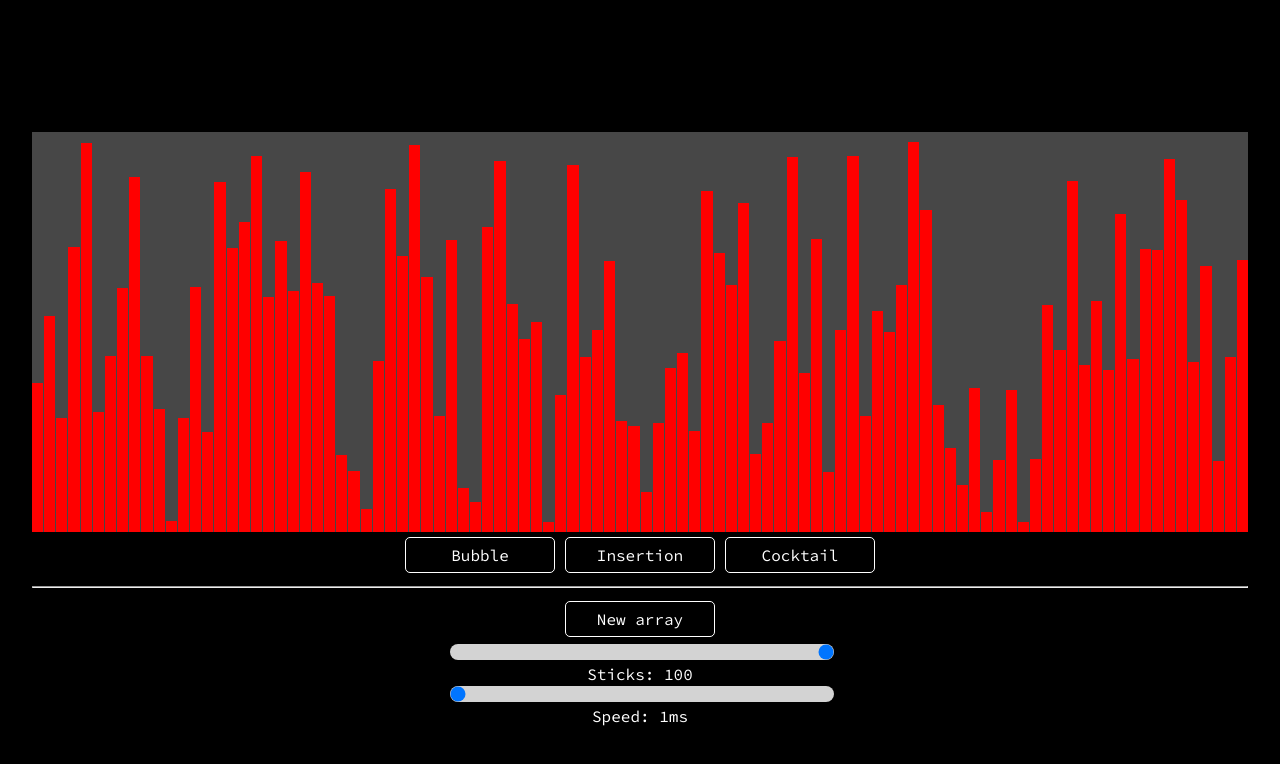
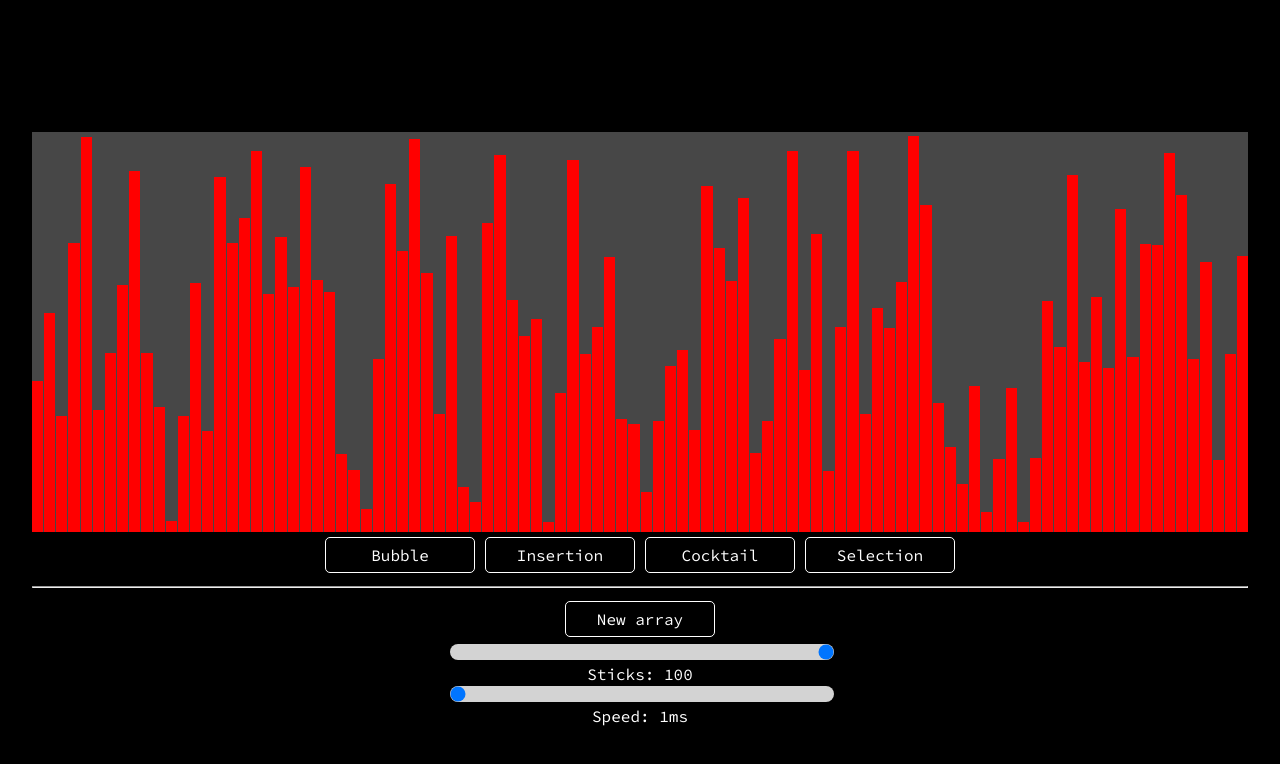
Before and after one commit to williameliasson-dev/sorting-algo, a React (Vite) app: page / in a window 1280 px wide. Shown: the top 764 px of the page. Built offline with nearby package versions, Linux system fonts and the light colour scheme.

Commit message:
+selection

```diff
--- /dev/null
+++ b/algorithms/selectionSort.js
@@ -0,0 +1,27 @@
+export default async function selectionSort(arr, setArr, speed) {
+  const timer = (ms) => new Promise((res) => setTimeout(res, ms));
+  for (let i = 0; i < arr.length; i++) {
+    let lowest = i;
+
+    for (let j = i + 1; j < arr.length; j++) {
+      arr[j].state = "active";
+      setArr([...arr]);
+      arr[lowest].state = "passive";
+      setArr([...arr]);
+      await timer(speed);
+      arr[j].state = "none";
+      setArr([...arr]);
+      arr[lowest].state = "none";
+      setArr([...arr]);
+      if (arr[j].height < arr[lowest].height) {
+        lowest = j;
+      }
+    }
+    if (lowest !== i) {
+      // Swap
+      [arr[i], arr[lowest]] = [arr[lowest], arr[i]];
+    }
+  }
+  console.table([arr]);
+  return arr;
+}
--- a/src/components/Sticks/Sticks.jsx
+++ b/src/components/Sticks/Sticks.jsx
@@ -3,6 +3,7 @@ import "./Sticks.css";
 import bblSort from "../../../algorithms/bubbelSort";
 import insertionSort from "../../../algorithms/insertionSort";
 import cocktailSort from "../../../algorithms/cocktailSort";
+import selectionSort from "../../../algorithms/selectionSort";
 
 const Sticks = (props) => {
   const [renderSticks, setRenderSticks] = useState([]);
@@ -14,13 +15,12 @@ const Sticks = (props) => {
 
     for (let i = 0; i < props.amount; i++) {
       const stick = {
-        height: Math.floor(Math.random() * 391) + 5,
+        height: Math.floor(Math.random() * 397) + 5,
         state: "none",
       };
       stickObjects.push(stick);
     }
     setRenderSticks(stickObjects);
-    setGetNewArray(false);
   }, [props.amount, getNewArray]);
 
   return (
@@ -28,11 +28,22 @@ const Sticks = (props) => {
       <div className="sticks-container">
         {renderSticks.map((stick, i) => {
           let stateColor = "red";
-          if (stick.state === "active") {
-            stateColor = "orange";
-          } else if (stick.state === "done") {
-            stateColor = "green";
+
+          switch (stick.state) {
+            case "active":
+              stateColor = "orange";
+              break;
+            case "passive":
+              stateColor = "black";
+              break;
+            case "done":
+              stateColor = "green";
+              break;
+            default:
+              stateColor = "red";
+              break;
           }
+
           return (
             <span
               key={i}
@@ -65,9 +76,16 @@ const Sticks = (props) => {
         >
           Cocktail
         </button>
+        <button
+          onClick={() =>
+            selectionSort(renderSticks, setRenderSticks, props.speed)
+          }
+        >
+          Selection
+        </button>
       </div>
       <hr />
-      <button onClick={() => setGetNewArray(true)}>New array</button>
+      <button onClick={() => setGetNewArray(!getNewArray)}>New array</button>
     </div>
   );
 };
```
